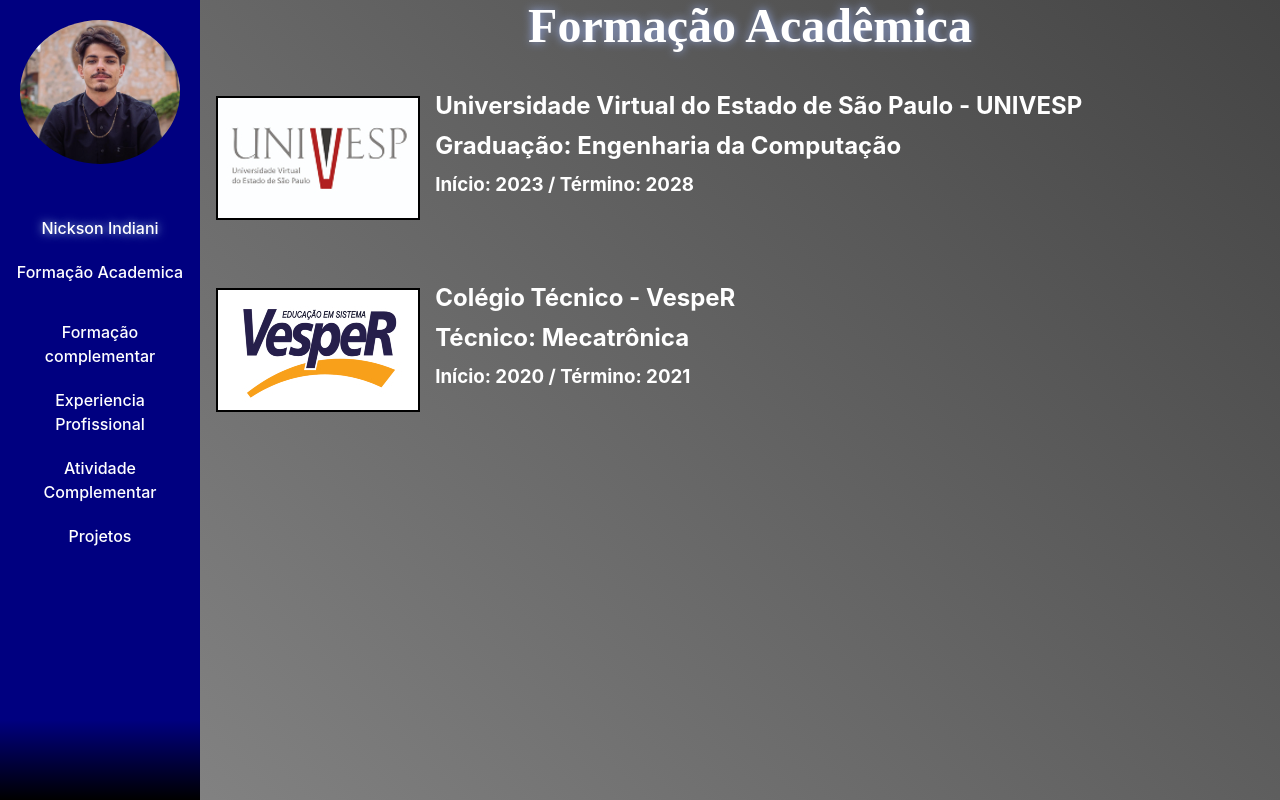
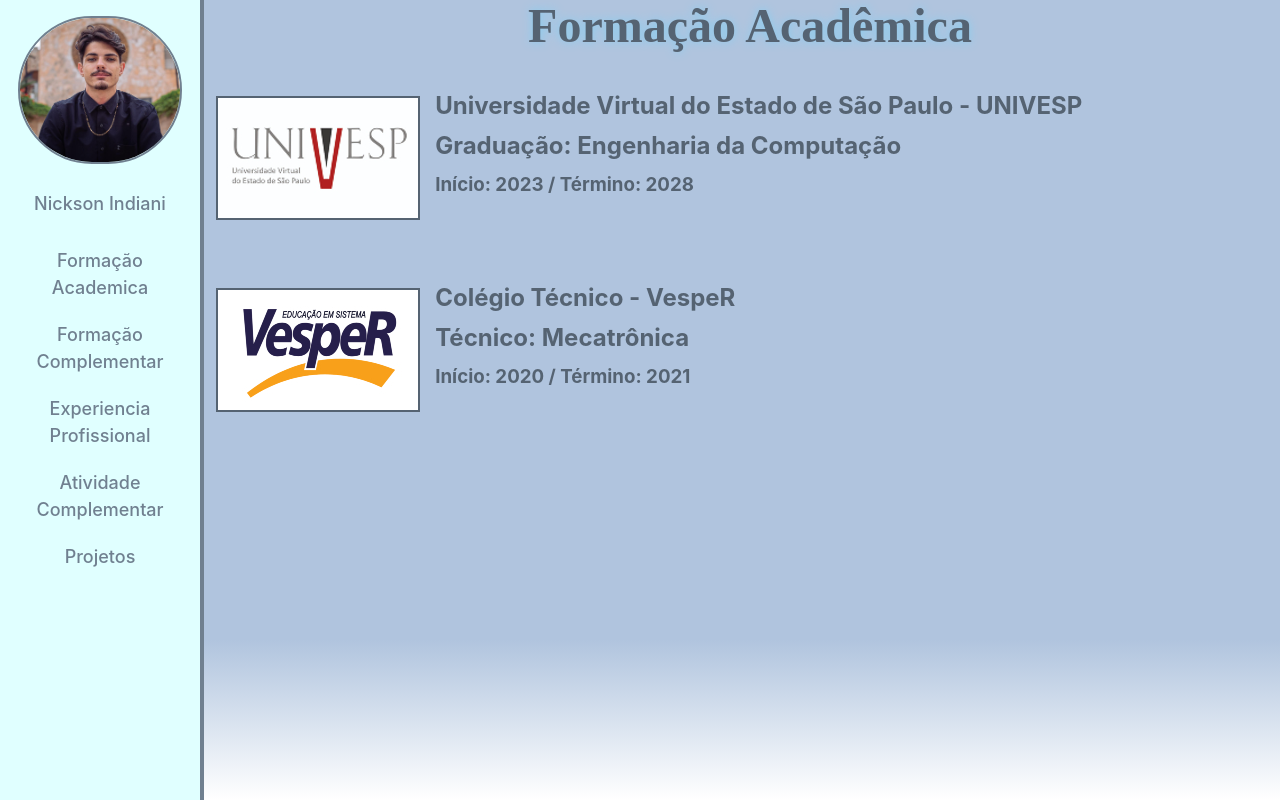
Before and after one commit to NicksonIndiani/Portfolio-Nickson, a React (Vite) app: page / in a window 1280 px wide. Built offline with nearby package versions, Linux system fonts and the light colour scheme.

Commit message:
Atualização paleta de cor

```diff
--- a/src/components/experiencia-profissional.css
+++ b/src/components/experiencia-profissional.css
@@ -9,16 +9,16 @@
   font-family: 'sans-serif, Arial,  Helvetica';
   font-size: 3em;
   margin: auto;
-  color: #ffffff;
+  color: #56585a;
   animation: glowing 3000ms infinite alternate;
 }
 
 .rp img {
-  width:150px;
+  width: 150px;
   position: absolute;
   left: 1.6rem;
   top: 8.3rem;
-  border: 2px solid black;
+  border: 2px solid #556372;
 }
 
 .rp img:hover {
@@ -26,12 +26,13 @@
 }
 
 .rp h3 {
-  font-weight: bold ;
+  font-weight: bold;
   text-decoration: underline 2px;
   text-align: left;
   line-height: 0;
   margin-top: 6rem;
   margin-left: 12rem;
+  color: #556372;
 }
 
 .rp h4 {
@@ -40,6 +41,7 @@
   line-height: 0;
   margin-top: 1.3rem;
   margin-left: 12rem;
+  color: #556372;
 }
 
 .rp p {
@@ -49,14 +51,15 @@
   line-height: 1;
   margin-top: 1rem;
   margin-left: 12rem;
+  color: #556372;
 }
 
 .chmd img {
-  width:150px;
+  width: 150px;
   position: absolute;
   left: 35.6rem;
   top: 8.3rem;
-  border: 2px solid black;
+  border: 2px solid #556372;
 }
 
 .chmd img:hover {
@@ -64,12 +67,13 @@
 }
 
 .chmd h3 {
-  font-weight: bold ;
+  font-weight: bold;
   text-decoration: underline 2px;
   text-align: left;
   line-height: 0;
   margin-top: -23rem;
   margin-left: 46rem;
+  color: #556372;
 }
 
 .chmd h4 {
@@ -78,6 +82,7 @@
   line-height: 0;
   margin-top: 1.3rem;
   margin-left: 46rem;
+  color: #556372;
 }
 
 .chmd p {
@@ -87,4 +92,5 @@
   line-height: 1;
   margin-top: 1rem;
   margin-left: 46rem;
+  color: #556372;
 }
--- a/src/components/formacao-complementar.css
+++ b/src/components/formacao-complementar.css
@@ -9,16 +9,16 @@
   font-family: 'sans-serif, Arial,  Helvetica';
   font-size: 3em;
   margin: auto;
-  color: #ffffff;
+  color: #56585a;
   animation: glowing 3000ms infinite alternate;
 }
 
 .gds img {
-  width:150px;
+  width: 150px;
   position: absolute;
   left: 1.6rem;
   top: 8.3rem;
-  border: 2px solid black;
+  border: 2px solid #556372;
 }
 
 .gds img:hover {
@@ -26,7 +26,7 @@
 }
 
 .gds h3 {
-  font-weight: bold ;
+  font-weight: bold;
   text-decoration: underline 2px;
   text-align: left;
   line-height: 0;
@@ -51,11 +51,11 @@
 }
 
 .crs img {
-  width:150px;
+  width: 150px;
   position: absolute;
   left: 1.6rem;
   top: 17.1rem;
-  border: 2px solid black;
+  border: 2px solid #556372;
 }
 
 .crs img:hover {
@@ -89,11 +89,11 @@
 }
 
 .enapes img {
-  width:150px;
+  width: 150px;
   position: absolute;
   left: 37rem;
   top: 17.1rem;
-  border: 2px solid black;
+  border: 2px solid #556372;
 }
 
 .enapes img:hover {
@@ -127,11 +127,11 @@
 }
 
 .enapbd img {
-  width:150px;
+  width: 150px;
   position: absolute;
   left: 37rem;
   top: 8.1rem;
-  border: 2px solid black;
+  border: 2px solid #556372;
 }
 
 .enapbd img:hover {
@@ -165,3 +165,10 @@
   margin-top: 1rem;
   margin-left: 47.5rem;
 }
+
+.gds,
+.crs,
+.enapbd,
+.enapes {
+  color: #556372;
+}
--- a/src/components/formacao-complementar.jsx
+++ b/src/components/formacao-complementar.jsx
@@ -4,28 +4,28 @@ const FormacaoComplementar = () => {
   return (
     <div className="fcomplementar">
       <h1>Formação Complementar</h1>
-      <nav className='gds'>
+      <nav className="gds">
         <img src="./image/gds.jpg" alt="GDS" />
         <h3>Green Digital Skill</h3>
         <h4>INSTITUIÇÃO: INCO ACADEMY</h4>
         <p>Desenvolvimento sustentável</p>
       </nav>
 
-      <nav className='crs'>
+      <nav className="crs">
         <img src="./image/coursera.jpg" alt="crs" />
         <h3>Análise de Dados</h3>
         <h4>INSTITUIÇÃO: COURSERA</h4>
-        <p>Analise e manipulação de database</p>
+        <p>Análise e manipulação de database</p>
       </nav>
 
-      <nav className='enapes'>
+      <nav className="enapes">
         <img src="./image/enap-es.jpg" alt="enapes" />
         <h3>Estratégia Produtiva</h3>
         <h4>INSTITUIÇÃO: ENAP</h4>
         <p>Clareza, propósito e priorização de tarefas</p>
       </nav>
 
-      <nav className='enapbd'>
+      <nav className="enapbd">
         <img src="./image/enap-bd.jpg" alt="enapbd" />
         <h3>BIG DATA e Tomada de decisões</h3>
         <h4>INSTITUIÇÃO: ENAP</h4>
--- a/src/components/menu-lateral.css
+++ b/src/components/menu-lateral.css
@@ -3,24 +3,25 @@
   height: 100%;
   background-image: linear-gradient(
     to bottom,
-    #000080 0%,
-    #000080 90%,
-    #000000 100%
+    #e0ffff 0%,
+    #e0ffff 90%,
+    #e0ffff 100%
   );
   position: fixed;
   top: 0;
   left: 0;
+  border-right: 4px solid #708090;
 }
 
 @keyframes glowing {
   0% {
-    text-shadow: 0 0 10px slateblue;
+    text-shadow: 0 0 10px #87cefa;
   }
   50% {
-    text-shadow: 0 0 10px lightblue;
+    text-shadow: 0 0 10px #87ceeb;
   }
   100% {
-    text-shadow: 0 0 10px blue;
+    text-shadow: 0 0 10px #add8e6;
   }
 }
 .nick {
@@ -32,13 +33,15 @@
 .menu-lateral img {
   position: flex;
   width: 10rem;
-  padding: 20px;
-  border-radius: 50%;
+  margin-top: 1rem;
+  border-radius: 90px;
+  border: 2px solid #708090;
 }
 
 .menu-lateral ul {
   list-style: none;
   padding: 0;
+  font-size: 10px;
 }
 
 .menu-lateral li {
@@ -47,18 +50,18 @@
 }
 
 .menu-lateral a {
+  font-size: 18px;
   display: block;
   padding: 10px;
   text-decoration: dashed;
-  color: #ffffff;
+  color: #708090;
 }
 
 .menu-lateral a:hover {
-  background-color: #436eee;
-  color: #ffffff;
+  color: #9370db;
   transition: all 0.3s ease-in-out;
   animation: glowing 1000ms infinite alternate;
-  border-radius: 0 90px 90px 90px;
+  transform: scale(1.1);
 }
 
 .menu-lateral img:hover {
--- a/src/components/menu-lateral.jsx
+++ b/src/components/menu-lateral.jsx
@@ -92,17 +92,18 @@ const MenuLateral = () => {
 
       <ul>
         <li>
-          <a className="nick" href="#" onClick={handleNicksonIndianiClick}>
+          <a href="#" onClick={handleNicksonIndianiClick}>
             Nickson Indiani
-          </a>
-          <a href="#" onClick={handleFormacaoAcademicaClick}>
-            Formação Academica
           </a>
         </li>
       </ul>
 
+      <a href="#" onClick={handleFormacaoAcademicaClick}>
+        Formação Academica
+      </a>
+
       <a href="#" onClick={handleFormacaoComplementarClick}>
-        Formação complementar
+        Formação Complementar
       </a>
 
       <a href="#" onClick={handleExperienciaProfissionalClick}>
@@ -112,6 +113,7 @@ const MenuLateral = () => {
       <a href="#" onClick={handleAtividadeComplementarClick}>
         Atividade Complementar
       </a>
+
       <a href="#" onClick={handleProjetosClick}>
         Projetos
       </a>
--- a/src/components/nickson-indiani.css
+++ b/src/components/nickson-indiani.css
@@ -9,13 +9,14 @@
   font-family: 'sans-serif, Arial,  Helvetica';
   font-size: 3em;
   margin: auto;
-  color: #ffffff;
+  color: #556372;
   animation: glowing 3000ms infinite alternate;
 }
 
 .nickson p {
   font-family: 'sans-serif, Arial,  Helvetica';
   text-align: left;
+  color: #56585a;
   margin: auto;
   margin-top: 3rem;
   font-size: 1.2rem;
--- a/src/components/universidade.css
+++ b/src/components/universidade.css
@@ -10,7 +10,7 @@
   left: 1rem;
   top: 6rem;
   width: 200px;
-  border: 2px solid black;
+  border: 2px solid #556372;
 }
 
 .lgvesper {
@@ -18,14 +18,14 @@
   left: 1rem;
   top: 18rem;
   width: 200px;
-  border: 2px solid black;
+  border: 2px solid #556372;
 }
 
 .universidade h1 {
   font-family: 'sans-serif, Arial,  Helvetica';
   font-size: 3em;
   margin: auto;
-  color: #ffffff;
+  color: #556372;
   animation: glowing 3000ms infinite alternate;
 }
 
@@ -37,7 +37,7 @@
   flex-direction: column;
   line-height: 0;
   text-align: left;
-  color: #ffffff;
+  color: #556372;
 }
 
 .vesper {
@@ -48,7 +48,7 @@
   flex-direction: column;
   line-height: 0;
   text-align: left;
-  color: #ffffff;
+  color: #556372;
 }
 
 .lgunivesp:hover {
--- a/src/index.css
+++ b/src/index.css
@@ -6,10 +6,10 @@
   color-scheme: light dark;
   color: rgba(255, 255, 255, 0.87);
   background-image: linear-gradient(
-    45deg,
-    #888888 0%,
-    #666666 50%,
-    #444444 100%
+    to bottom,
+    #b0c4de 0%,
+    #b0c4de 80%,
+    #ffffff 100%
   );
   /* background-color: #191970; */
 
```
